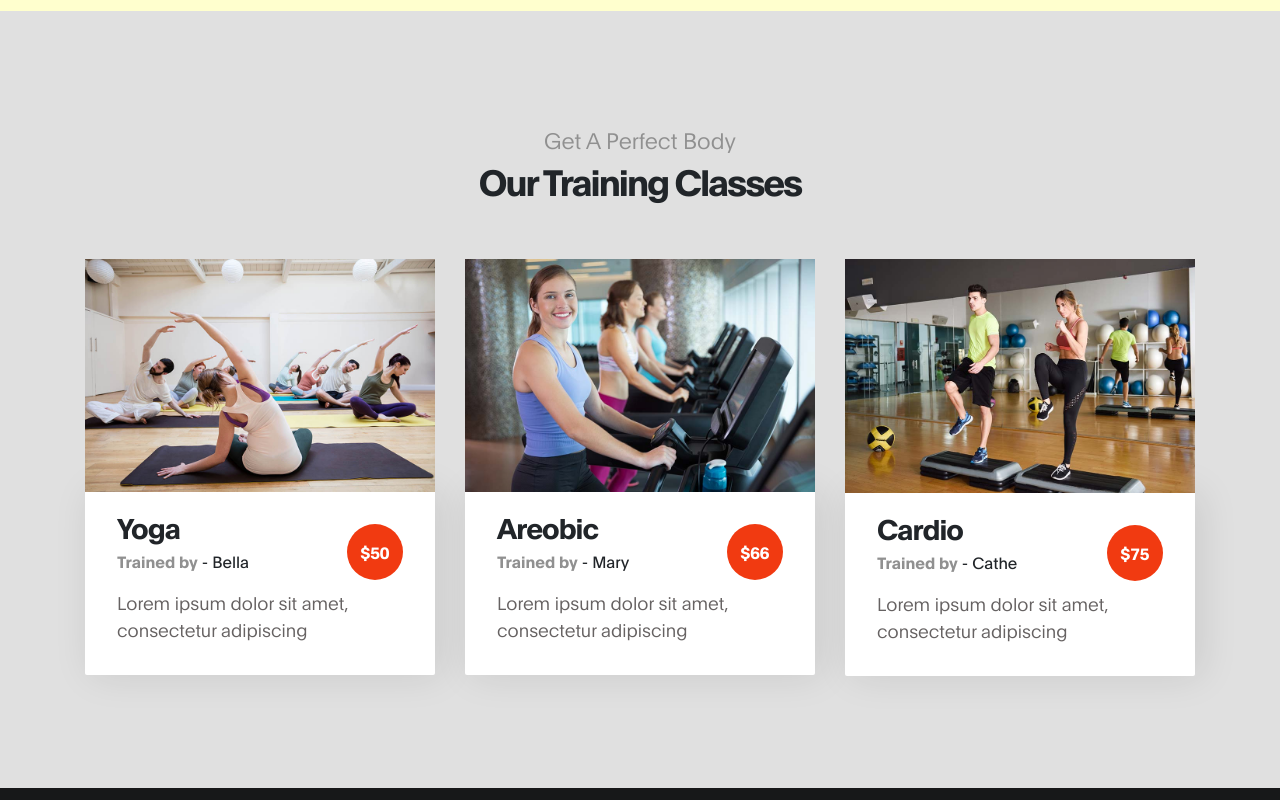
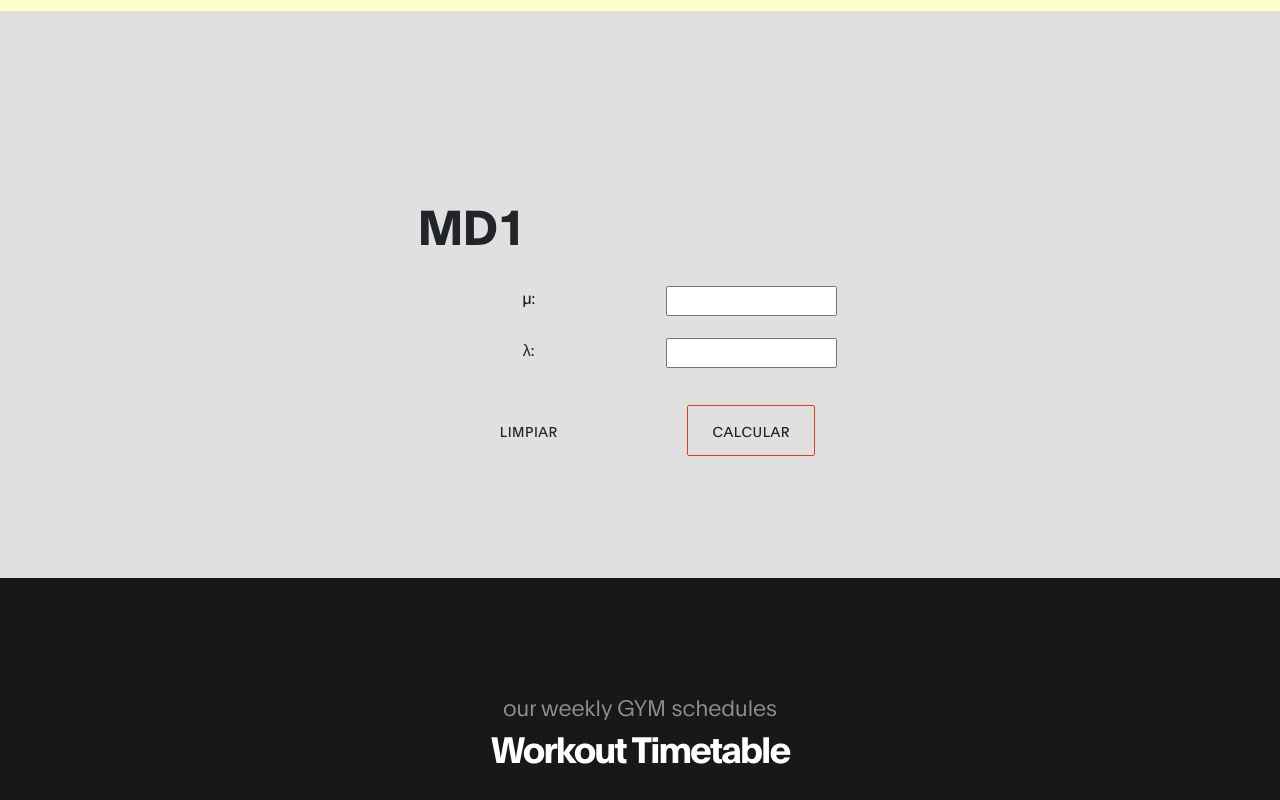
Before and after one commit to WinstonAOR/Calculadora_Ecuacion_Colas, a plain HTML site: page index.html in a window 1280 px wide. Shown: the part 1460-2260 px from the top of the page. Drawn offline with Linux system fonts and the light colour scheme.

Commit message:
Creating MD!

```diff
--- a/css/tooplate-gymso-style.css
+++ b/css/tooplate-gymso-style.css
@@ -753,3 +753,7 @@ https://www.tooplate.com/view/2119-gymso-fitness
   #tbMMn{
     display:none;
   }
+
+  #tbMD1{
+    display:none;
+  }
--- a/index.html
+++ b/index.html
@@ -69,9 +69,8 @@
                <div class="container">
                     <div class="row">
 
-                         <div class="col-lg-8 col-md-10 mx-auto col-12">
-                              <div class="hero-text mt-5 text-center">
-                                <table style="overflow-x:auto;" data-aos="fade-up">
+                         <div class="mt-lg-5 mb-lg-0 mb-4 col-lg-5 col-md-10 mx-auto col-12">
+                                <table style="overflow-x:auto;" data-aos="fade-up" data-aos-delay="200">
                                     <h1 class="text-white">MM1</h1>
                                     <tr>
                                         <td>
@@ -105,7 +104,7 @@
                                             <a onclick="calcMM1()" class="btn custom-btn bordered mt-3 aos-init text-white">Calcular</a>
                                         </td>
                                     </tr>
-                                    <tr>
+                                    <tr data-aos="fade-up" data-aos-delay="200">
                                         <table id="tbMM1">
                                             <tr>
                                                 <td>
@@ -164,7 +163,7 @@
                                 </table>
 
 
-                              </div>
+
                          </div>
 
                     </div>
@@ -283,58 +282,69 @@
                <div class="container">
                     <div class="row">
 
-                            <div class="col-lg-12 col-12 text-center mb-5">
-                                <h6 data-aos="fade-up">Get A Perfect Body</h6>
+                        <div class="mt-lg-5 mb-lg-0 mb-4 col-lg-5 col-md-10 mx-auto col-12">
+                                <table style="overflow-x:auto;" data-aos="fade-up" data-aos-delay="200">
+                                    <h1>MD1</h1>
+                                    <tr>
+                                        <td>
+                                            <label >μ:</label>
+                                        </td>
+                                        <td>
+                                            <input type="number" id="md1_1" name="md1_1">
+                                        </td>
+                                    </tr>
+                                    <tr>
+                                        <td>
+                                            <label >λ:</label>
+                                        </td>
+                                        <td>
+                                            <input type="number" id="md1_2" name="md1_2">
+                                        </td>
+                                    </tr>
+                                    <tr>
+                                        <td>
+                                            <a onclick="cleanMD1()" class="btn custom-btn mt-3 aos-init">Limpiar</a>
+                                        </td>
+                                        <td>
+                                            <a onclick="calcMD1()" class="btn custom-btn bordered mt-3 aos-init">Calcular</a>
+                                        </td>
+                                    </tr>
+                                    <tr>
+                                        <table id="tbMD1" data-aos="fade-up" data-aos-delay="200">
+                                            <tr>
+                                                <td>
+                                                    <label >L:</label>
+                                                </td>
+                                                <td>
+                                                    <input id="md1_l" name="md1_l" readonly>
+                                                </td>
+                                                <td>
+                                                    <label >W:</label>
+                                                </td>
+                                                <td>
+                                                    <input id="md1_w" name="md1_w" readonly>
+                                                </td>
+                                            </tr>
+                                            <tr>
+                                                <td>
+                                                    <label >Lq:</label>
+                                                </td>
+                                                <td>
+                                                    <input id="md1_lq" name="md1_lq" readonly>
+                                                </td>
+                                                <td>
+                                                    <label >Wq:</label>
+                                                </td>
+                                                <td>
+                                                    <input id="md1_wq" name="md1_wq" readonly>
+                                                </td>
+                                            </tr>
 
-                                <h2 data-aos="fade-up" data-aos-delay="200">Our Training Classes</h2>
-                             </div>
+                                        </table>
 
-                            <div class="col-lg-4 col-md-6 col-12" data-aos="fade-up" data-aos-delay="400">
-                                <div class="class-thumb">
-                                    <img src="images/class/yoga-class.jpg" class="img-fluid" alt="Class">
 
-                                    <div class="class-info">
-                                        <h3 class="mb-1">Yoga</h3>
-
-                                        <span><strong>Trained by</strong> - Bella</span>
-
-                                        <span class="class-price">$50</span>
-
-                                        <p class="mt-3">Lorem ipsum dolor sit amet, consectetur adipiscing</p>
-                                    </div>
-                                </div>
-                            </div>
-
-                            <div class="mt-5 mt-lg-0 mt-md-0 col-lg-4 col-md-6 col-12" data-aos="fade-up" data-aos-delay="500">
-                                <div class="class-thumb">
-                                    <img src="images/class/crossfit-class.jpg" class="img-fluid" alt="Class">
-
-                                    <div class="class-info">
-                                        <h3 class="mb-1">Areobic</h3>
-
-                                        <span><strong>Trained by</strong> - Mary</span>
-
-                                        <span class="class-price">$66</span>
-
-                                        <p class="mt-3">Lorem ipsum dolor sit amet, consectetur adipiscing</p>
-                                    </div>
-                                </div>
-                            </div>
-
-                            <div class="mt-5 mt-lg-0 col-lg-4 col-md-6 col-12" data-aos="fade-up" data-aos-delay="600">
-                                <div class="class-thumb">
-                                    <img src="images/class/cardio-class.jpg" class="img-fluid" alt="Class">
-
-                                    <div class="class-info">
-                                        <h3 class="mb-1">Cardio</h3>
-
-                                        <span><strong>Trained by</strong> - Cathe</span>
-
-                                        <span class="class-price">$75</span>
-
-                                        <p class="mt-3">Lorem ipsum dolor sit amet, consectetur adipiscing</p>
-                                    </div>
-                                </div>
+                                    </tr>
+                                </table>
                             </div>
 
                     </div>
--- a/js/functions.js
+++ b/js/functions.js
@@ -110,3 +110,41 @@ function cleanMMn(){
     document.getElementById("mmn_wq").value="";
 
 }
+
+/** MD1 */
+
+function calcMD1(){
+    var resultL, resultW, resultLq, resultWq = 0;
+    var mu = document.getElementById("md1_1").value;
+    var lambda = document.getElementById("md1_2").value;
+
+    resultLq = ((Math.pow(lambda,2))/((2*mu)*(mu-lambda)));
+    console.log(resultLq);
+    resultWq = (lambda/((2*mu)*(mu-lambda)));
+    console.log(resultWq);
+    resultL = (resultLq+(lambda/mu));
+    console.log(resultL);
+    resultW = (resultWq+(1/mu));
+    console.log(resultW);
+
+
+    document.getElementById("tbMD1").style.display="block";
+    document.getElementById("md1_l").value=resultL;
+    document.getElementById("md1_lq").value=resultLq;
+    document.getElementById("md1_w").value=resultW;
+    document.getElementById("md1_wq").value=resultWq;
+
+}
+
+function cleanMD1(){
+    document.getElementById("tbMD1").style.display="none";
+    document.getElementById("md1_1").value="";
+    document.getElementById("md1_2").value="";
+    document.getElementById("md1_l").value="";
+    document.getElementById("md1_lq").value="";
+    document.getElementById("md1_ro").value="";
+    document.getElementById("md1_p0").value="";
+    document.getElementById("md1_w").value="";
+    document.getElementById("md1_wq").value="";
+
+}
```
